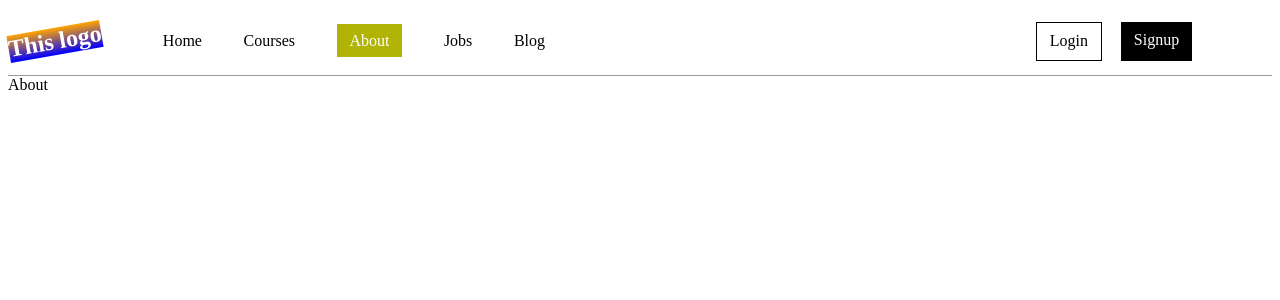
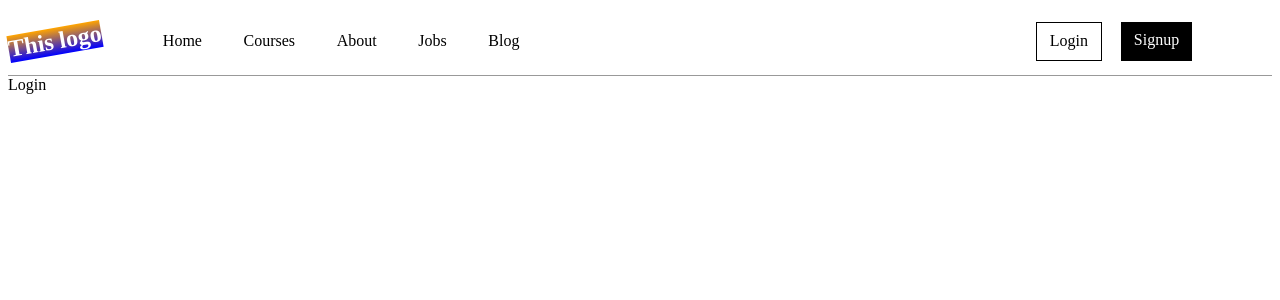
Before and after one commit to JuanCarlosNu/react-list, a React (Create React App) app: page /login in a window 1280 px wide. Before the commit this address led to /about. Shown: the top 300 px of the page. Built offline with nearby package versions, Linux system fonts and the light colour scheme.

Commit message:
92. 11-start with Login

```diff
--- a/src/components/App.js
+++ b/src/components/App.js
@@ -7,6 +7,7 @@ import Blog from "./Blog/Blog.js"
 import Jobs from "./Jobs/Job.js"
 import CourseDetails from "./CourseDetails/CourseDetails.js"
 import Signup from "./Signup/Signup.js"
+import Login from "./Login/Login.js"
 
 
 
@@ -24,6 +25,7 @@ const App = () => {
         <Route path="/jobs" exact component={Jobs} />
         <Route path="/blog" exact component={Blog} />
         <Route path="/signup" exact component={Signup} />
+        <Route path="/login" exact component={Login} />
         <Redirect from="/" exact to="/home" />
         <Redirect to="/about"/>
         </Switch>
--- /dev/null
+++ b/src/components/Login/Login.js
@@ -0,0 +1,10 @@
+import React from 'react';
+
+const Login = () => {
+    return (
+        <div>Login</div>
+
+     );
+}
+
+export default Login;
```
